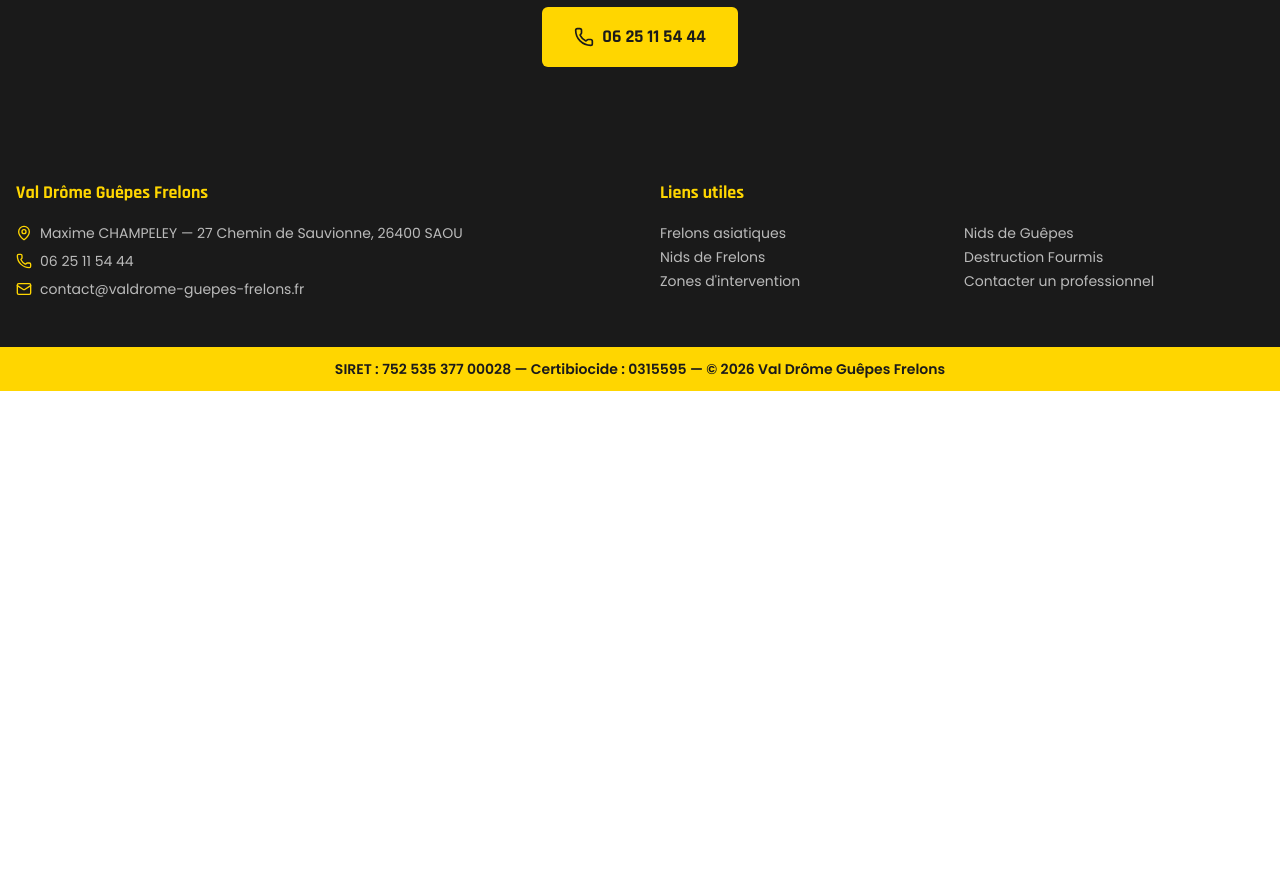
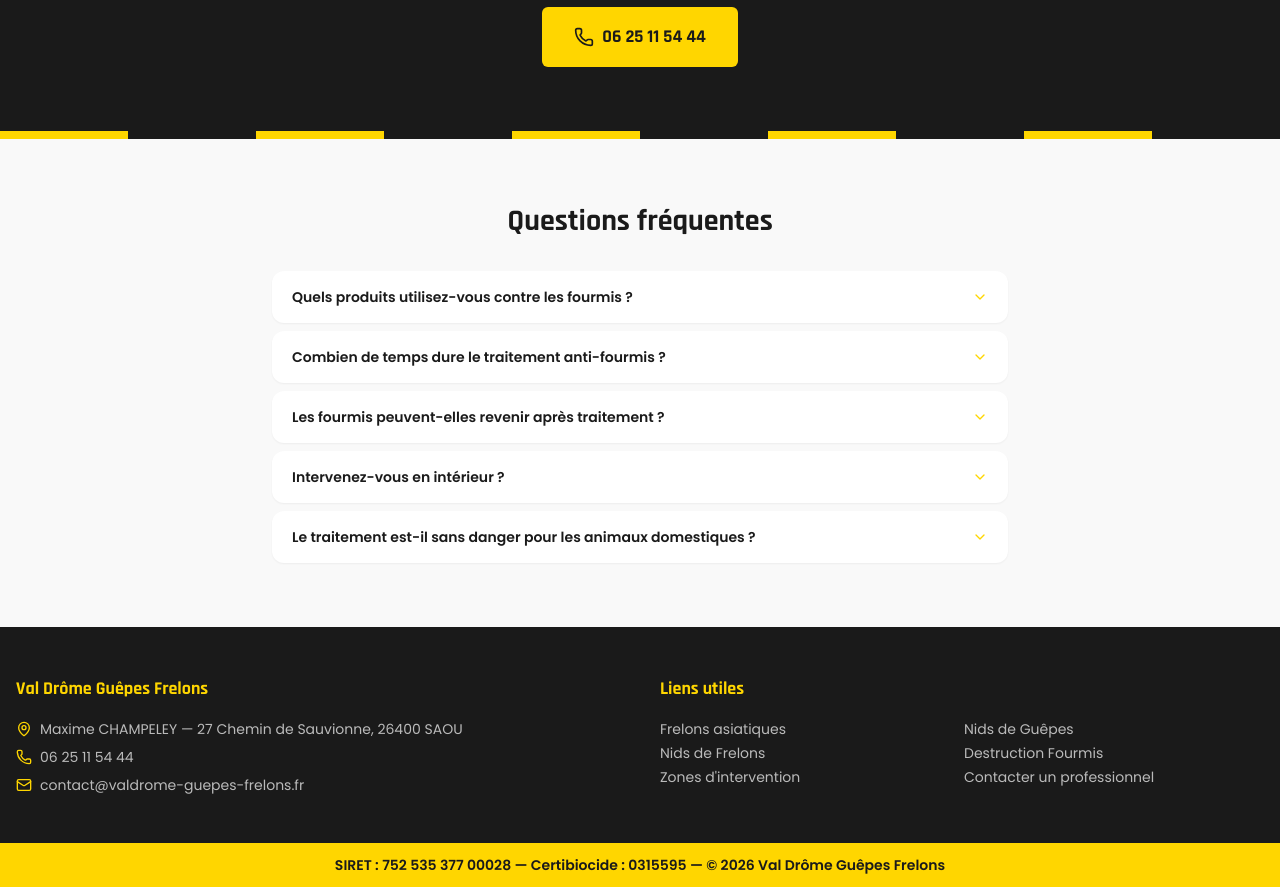
Before and after one commit to iamlucasolive/valdrome-guepes-frelons, a React (Vite) app: page /fourmis in a window 1280 px wide. Shown: the part 1280-2167 px from the top of the page. Before the commit the page ends 1671 px from the top, so only its background shows below. Built offline with nearby package versions, Linux system fonts and the light colour scheme.

Commit message:
feat: add FAQ section with schema markup to FourmisPage

```diff
--- a/src/pages/FourmisPage.tsx
+++ b/src/pages/FourmisPage.tsx
@@ -3,6 +3,7 @@ import { motion } from 'framer-motion'
 import { Utensils, Zap, Leaf, Phone as PhoneIcon } from 'lucide-react'
 import HeroSection from '../components/HeroSection'
 import WaspStripeDivider from '../components/WaspStripeDivider'
+import FaqSection, { FaqItem } from '../components/FaqSection'
 import { CONTACT } from '../data/content'
 
 interface DangerCardProps { icon: React.ReactNode; title: string; text: string; delay: number }
@@ -24,6 +25,29 @@ function DangerCard({ icon, title, text, delay }: DangerCardProps) {
     </motion.div>
   )
 }
+
+const FAQ_FOURMIS: FaqItem[] = [
+  {
+    question: "Quels produits utilisez-vous contre les fourmis ?",
+    answer: "Nous utilisons exclusivement des biocides homologués, adaptés à chaque espèce et appliqués de manière raisonnée pour limiter l'impact environnemental.",
+  },
+  {
+    question: "Combien de temps dure le traitement anti-fourmis ?",
+    answer: "L'intervention dure généralement entre 30 et 60 minutes. Les effets du traitement se font sentir dans les 24 à 72 heures.",
+  },
+  {
+    question: "Les fourmis peuvent-elles revenir après traitement ?",
+    answer: "Un traitement professionnel cible la reine et la colonie. Sans reine, la fourmilière disparaît. Le risque de retour est faible mais dépend de l'environnement.",
+  },
+  {
+    question: "Intervenez-vous en intérieur ?",
+    answer: "Oui, nous intervenons aussi bien en extérieur qu'en intérieur. Les produits utilisés sont adaptés aux espaces habitables.",
+  },
+  {
+    question: "Le traitement est-il sans danger pour les animaux domestiques ?",
+    answer: "Oui, à condition de respecter les consignes post-traitement (ventilation de la pièce, ne pas laisser les animaux sur les zones traitées pendant quelques heures).",
+  },
+]
 
 export default function FourmisPage() {
   return (
@@ -96,6 +120,9 @@ export default function FourmisPage() {
           </a>
         </div>
       </section>
+
+      <WaspStripeDivider />
+      <FaqSection items={FAQ_FOURMIS} jsonLdId="faq-fourmis" />
     </>
   )
 }
```
